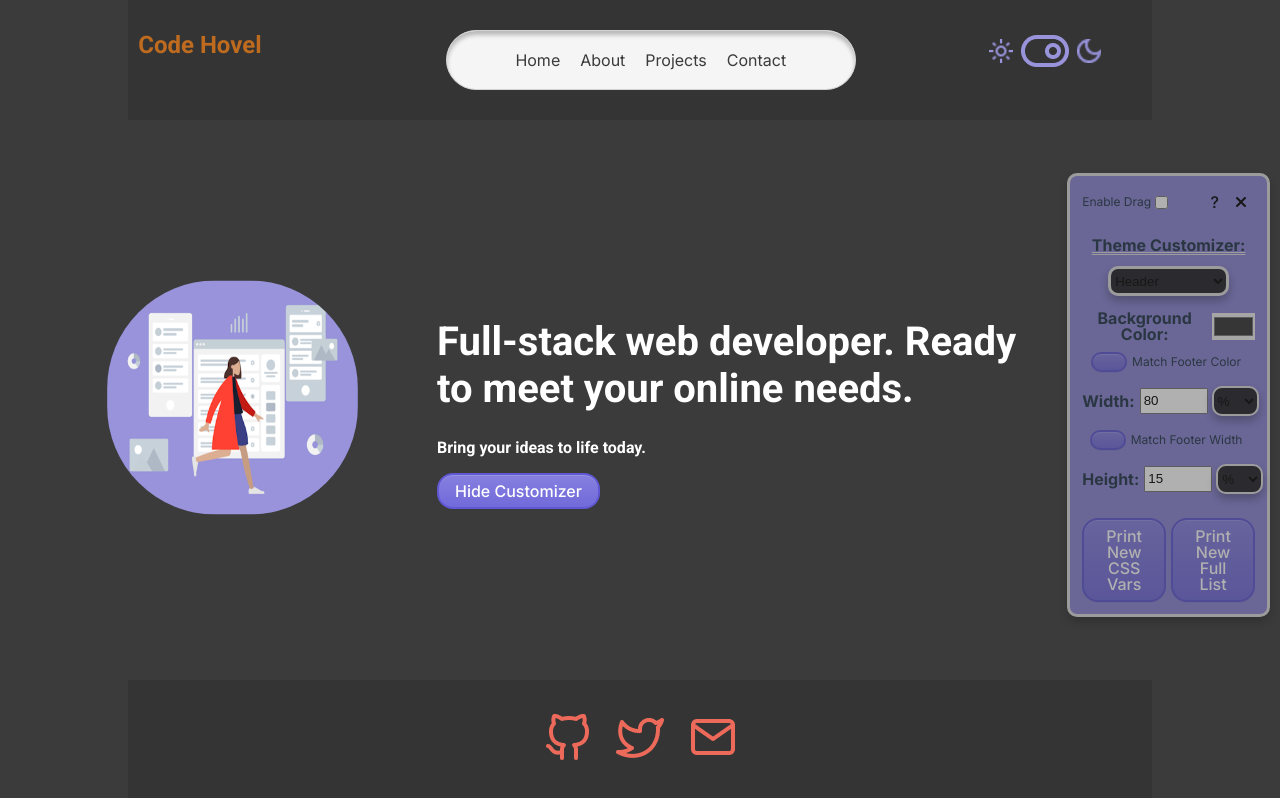
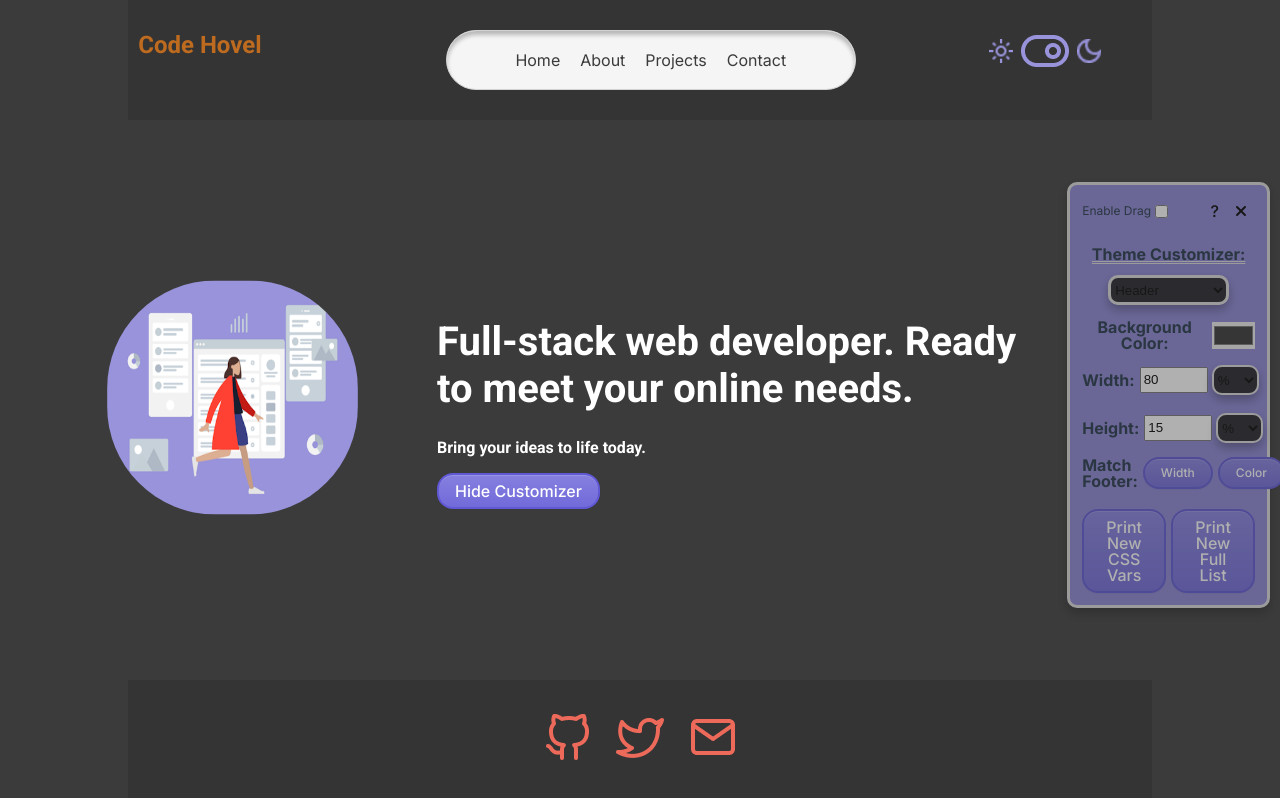
Before and after one commit to evanpixelgame/CodeHovel, a React (Vite) app: page / in a window 1280 px wide. Both pictures are taken after a click on the button "Show Customizer". Built offline with nearby package versions, Linux system fonts and the light colour scheme.

Commit message:
much more of the controls done

```diff
--- a/src/ThemeCustomizer/component.css
+++ b/src/ThemeCustomizer/component.css
@@ -86,7 +86,7 @@ select.unit-selector {
   cursor: pointer;
   display: inline-block;
   font-family: Inter, sans-serif;
-  font-size: 1rem;
+
   font-weight: 500;
   line-height: 1;
   margin: 0;
@@ -109,6 +109,13 @@ select.unit-selector {
 .theme-button:hover:not(#info-button):not(#hide-button) {
   background-color: #3633e5b7;
   border-color: #3633e58e;
+}
+
+button.theme-button.linking-button {
+}
+
+.matching-grouping {
+  text-align: left;
 }
 
 #theme-text {
--- a/src/ThemeCustomizer/controls/HeaderControls.jsx
+++ b/src/ThemeCustomizer/controls/HeaderControls.jsx
@@ -19,20 +19,6 @@ const HeaderControls = ({ themeProperties, handleInputChange }) => {
         />
       </div>
 
-      <label className="match-style-button-container">
-        <button
-          type="button"
-          className="theme-button linking-button"
-          onClick={() =>
-            handleInputChangeLogged(
-              "headerBgColor",
-              themeProperties.footerBgColor
-            )
-          }
-        ></button>
-        Match Footer Color
-      </label>
-
       <div>
         <label>Width:</label>
         <UnitAppender
@@ -41,17 +27,6 @@ const HeaderControls = ({ themeProperties, handleInputChange }) => {
         />
       </div>
 
-      <label className="match-style-button-container">
-        <button
-          type="button"
-          className="theme-button linking-button"
-          onClick={() =>
-            handleInputChangeLogged("headerWidth", themeProperties.footerWidth)
-          }
-        ></button>
-        Match Footer Width
-      </label>
-
       <div>
         <label>Height:</label>
         <UnitAppender
@@ -59,6 +34,44 @@ const HeaderControls = ({ themeProperties, handleInputChange }) => {
           onChange={(value) => handleInputChangeLogged("headerHeight", value)}
         />
       </div>
+      <div className="matching-grouping">
+        <label>
+          Match
+          <br />
+          Footer:
+        </label>
+
+        <div className="link-style-button-container">
+          <label className="match-style-button-container">
+            <button
+              type="button"
+              className="theme-button linking-button"
+              onClick={() =>
+                handleInputChangeLogged(
+                  "headerWidth",
+                  themeProperties.footerWidth
+                )
+              }
+            >
+              Width
+            </button>
+          </label>
+          <label className="match-style-button-container">
+            <button
+              type="button"
+              className="theme-button linking-button"
+              onClick={() =>
+                handleInputChangeLogged(
+                  "headerBgColor",
+                  themeProperties.footerBgColor
+                )
+              }
+            >
+              Color
+            </button>
+          </label>
+        </div>
+      </div>
     </>
   );
 };
--- a/src/ThemeCustomizer/controls/MainColorControls.jsx
+++ b/src/ThemeCustomizer/controls/MainColorControls.jsx
@@ -3,26 +3,12 @@ import UnitAppender from "../subcomponents/UnitAppender";
 const MainColorControls = ({ themeProperties, handleInputChange }) => (
   <>
     <div>
-      <label>Background Color:</label>
+      <label>Main Background Color:</label>
       <input
         type="color"
         className="color-input"
-        value={themeProperties.mainColorBgColor}
-        onChange={(e) => handleInputChange("mainColorBgColor", e.target.value)}
-      />
-    </div>
-    <div>
-      <label>Width:</label>
-      <UnitAppender
-        value={themeProperties.mainColorWidth}
-        onChange={(value) => handleInputChange("mainColorWidth", value)}
-      />
-    </div>
-    <div>
-      <label>Height:</label>
-      <UnitAppender
-        value={themeProperties.mainColorHeight}
-        onChange={(value) => handleInputChange("mainColorHeight", value)}
+        value={themeProperties.primaryBgColor}
+        onChange={(e) => handleInputChange("primaryBgColor", e.target.value)}
       />
     </div>
   </>
--- a/src/ThemeCustomizer/controls/MainFontControls.jsx
+++ b/src/ThemeCustomizer/controls/MainFontControls.jsx
@@ -1,3 +1,4 @@
+import React from "react";
 import UnitAppender from "../subcomponents/UnitAppender";
 
 const MainFontControls = ({ themeProperties, handleInputChange }) => (
@@ -12,17 +13,50 @@ const MainFontControls = ({ themeProperties, handleInputChange }) => (
       />
     </div>
     <div>
-      <label>Width:</label>
-      <UnitAppender
-        value={themeProperties.mainFontWidth}
-        onChange={(value) => handleInputChange("mainFontWidth", value)}
+      <label>Primary Font Family:</label>
+      <input
+        type="text"
+        className="text-input"
+        value={
+          themeProperties.primaryFontFamily.startsWith('"')
+            ? themeProperties.primaryFontFamily.slice(1, -1) // Remove leading and trailing quotes
+            : themeProperties.primaryFontFamily
+        }
+        onChange={(e) => handleInputChange("primaryFontFamily", e.target.value)}
       />
     </div>
     <div>
-      <label>Height:</label>
+      <label>Primary Text Color:</label>
+      <input
+        type="color"
+        className="color-input"
+        value={themeProperties.primaryTextColor}
+        onChange={(e) => handleInputChange("primaryTextColor", e.target.value)}
+      />
+    </div>
+    <div>
+      <label>Secondary Text Color:</label>
+      <input
+        type="color"
+        className="color-input"
+        value={themeProperties.secondaryTextColor}
+        onChange={(e) =>
+          handleInputChange("secondaryTextColor", e.target.value)
+        }
+      />
+    </div>
+    <div>
+      <label>Main Text Font Size:</label>
       <UnitAppender
-        value={themeProperties.mainFontHeight}
-        onChange={(value) => handleInputChange("mainFontHeight", value)}
+        value={themeProperties.mainTextFontSize}
+        onChange={(value) => handleInputChange("mainTextFontSize", value)}
+      />
+    </div>
+    <div>
+      <label>Sub Text Font Size:</label>
+      <UnitAppender
+        value={themeProperties.subTextFontSize}
+        onChange={(value) => handleInputChange("subTextFontSize", value)}
       />
     </div>
   </>
--- a/src/ThemeCustomizer/controls/NavBarControls.jsx
+++ b/src/ThemeCustomizer/controls/NavBarControls.jsx
@@ -26,7 +26,11 @@ const NavBarControls = ({ themeProperties, handleInputChange }) => (
       <input
         type="text"
         className="text-input"
-        value={themeProperties.navLinkFontFamily}
+        value={
+          themeProperties.navLinkFontFamily.startsWith('"')
+            ? themeProperties.navLinkFontFamily.slice(1, -1) // Remove leading and trailing quotes
+            : themeProperties.navLinkFontFamily
+        }
         onChange={(e) => handleInputChange("navLinkFontFamily", e.target.value)}
       />
     </div>
--- a/src/ThemeCustomizer/controls/SiteTitleControls.jsx
+++ b/src/ThemeCustomizer/controls/SiteTitleControls.jsx
@@ -2,6 +2,21 @@ import React from "react";
 
 const SiteTitleControls = ({ themeProperties, handleInputChange }) => (
   <>
+    <div>
+      <label>Title Font Family:</label>
+      <input
+        type="text"
+        className="text-input"
+        value={
+          themeProperties.siteTitleFontFamily.startsWith('"')
+            ? themeProperties.siteTitleFontFamily.slice(1, -1) // Remove leading and trailing quotes
+            : themeProperties.siteTitleFontFamily
+        }
+        onChange={(e) =>
+          handleInputChange("siteTitleFontFamily", e.target.value)
+        }
+      />
+    </div>
     <div>
       <label>Color:</label>
       <input
--- a/src/ThemeCustomizer/provider/ContextProvider.jsx
+++ b/src/ThemeCustomizer/provider/ContextProvider.jsx
@@ -30,13 +30,13 @@ const defaultThemeProperties = {
   primaryTextColor: getCssVariableValue("--primary-text-color") || "#b4b4b4",
   secondaryTextColor:
     getCssVariableValue("--secondary-text-color") || "#ffffff",
-
   mainTextFontSize: getCssVariableValue("--main-text-font-size") || "40px",
   subTextFontSize: getCssVariableValue("--sub-text-font-size") || "16px",
+
+  //Main Positioning vars
+  //Site Title vars
   siteTitleFontFamily:
     getCssVariableValue("--site-title-font-family") || '"Roboto"',
-  //Main Positioning vars
-  //Site Title vars
   siteTitleColor: getCssVariableValue("--site-title-color") || "#ce721d",
   siteTitleFontSize: getCssVariableValue("--site-title-font-size") || "24px",
   siteTitlePadLeft: getCssVariableValue("--site-title-pad-left") || "1%",
```
